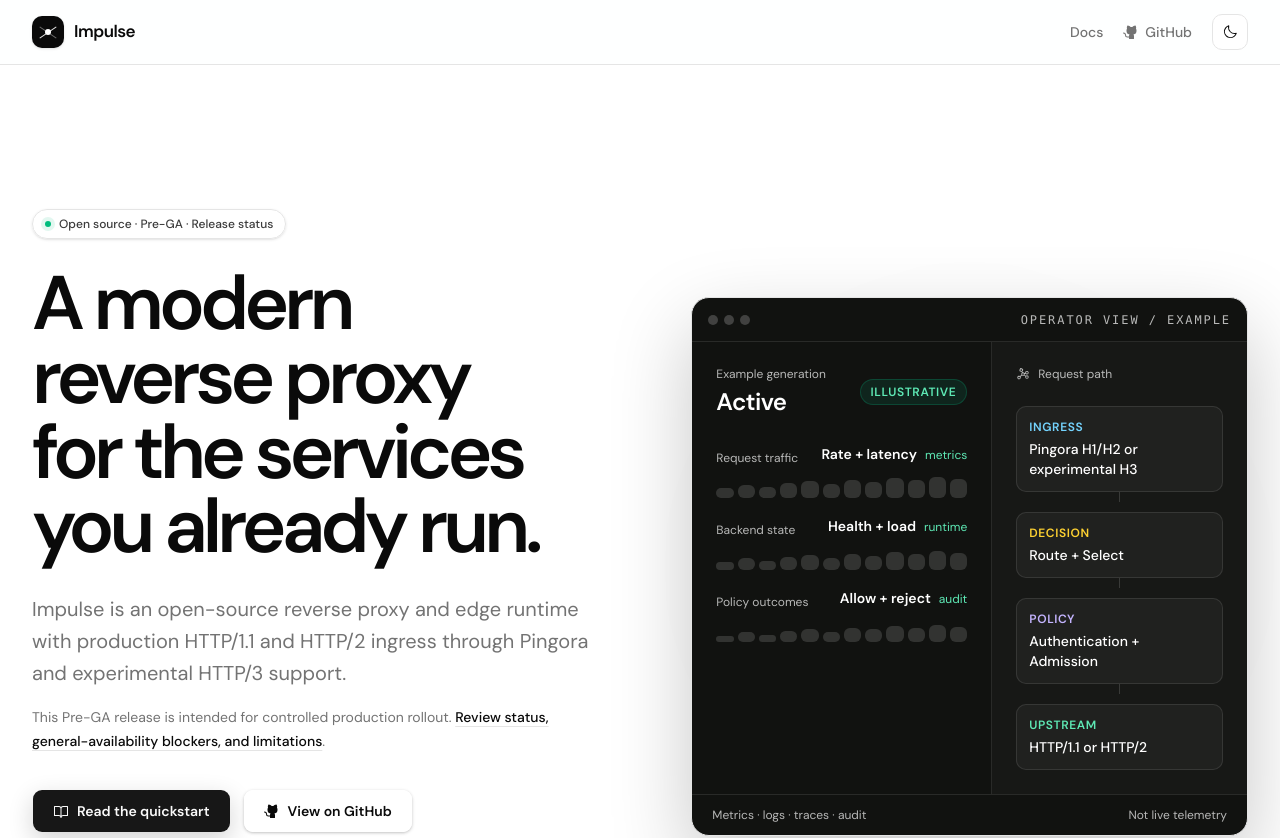
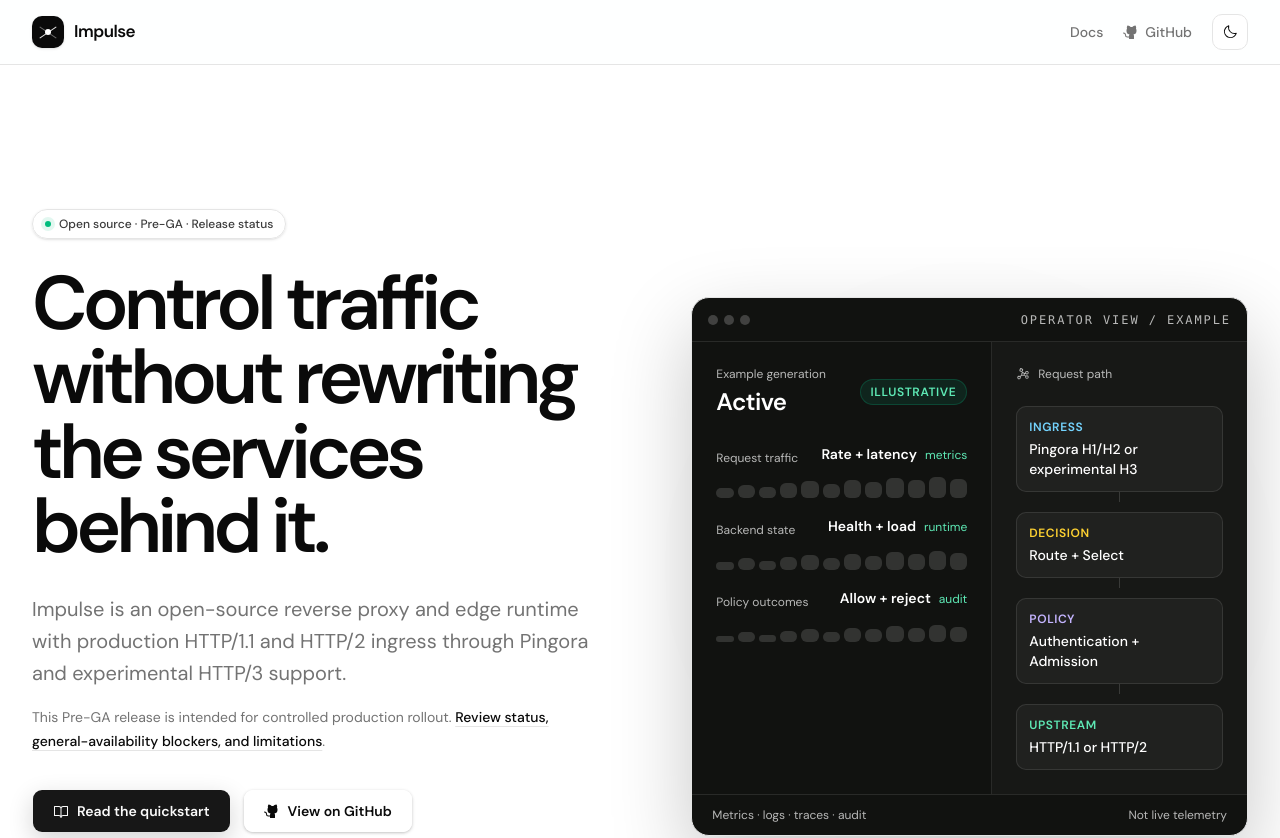
Before and after one commit to impulse-proxy/impulse-proxy.github.io, a Next.js app: page / in a window 1280 px wide. Shown: the top 838 px of the page. Built offline with nearby package versions, Linux system fonts and the light colour scheme.

Commit message:
docs: rewrite website hero around reverse proxy value

```diff
--- a/app/page.tsx
+++ b/app/page.tsx
@@ -111,7 +111,7 @@ export default function Home() {
             </Link>
 
             <h1 className="max-w-3xl text-balance text-5xl font-semibold leading-[0.98] tracking-[-0.065em] sm:text-6xl lg:text-[4.75rem]">
-              A modern reverse proxy for the services you already run.
+              Control traffic without rewriting the services behind it.
             </h1>
             <p className="mt-7 max-w-xl text-pretty text-lg leading-8 text-muted-foreground sm:text-xl">
               {siteConfig.description}
```
